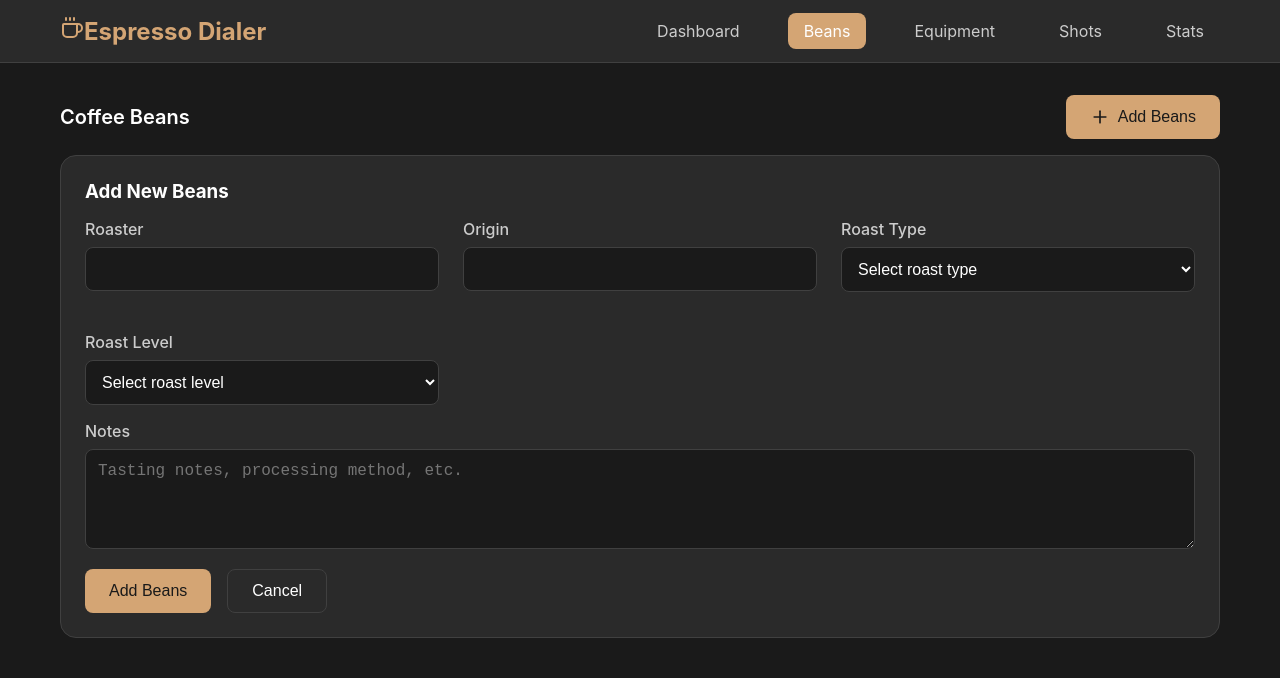
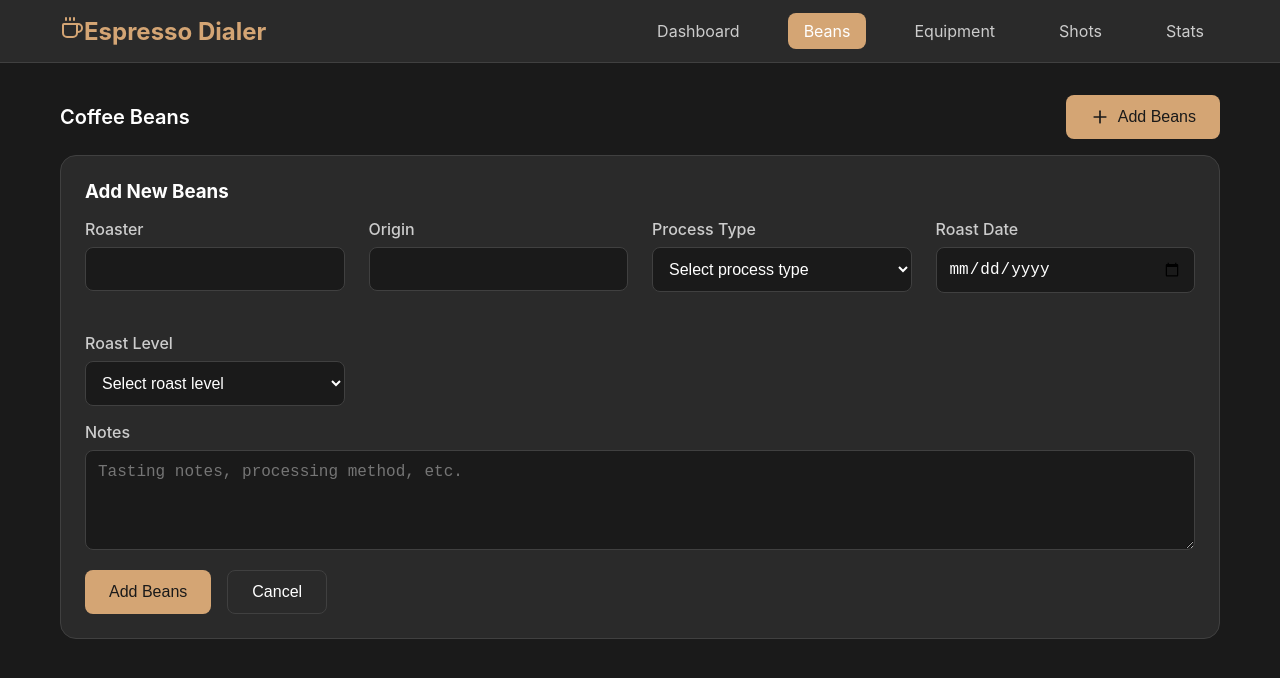
Before and after one commit to EmanuelNk/espresso-dialer, a React (Create React App) app: page /beans in a window 1280 px wide. Both pictures are taken after a click on the button "Add Beans". Shown: the top 678 px of the page. Built offline with nearby package versions, Linux system fonts and the light colour scheme.

Commit message:
Update Beans component to include process type and roast date fields in the bean form. Refactor bean display to group by roaster and show roast date with freshness indicator. Adjust Stats component to maintain consistent formatting for bean information.

```diff
--- a/src/pages/Beans.tsx
+++ b/src/pages/Beans.tsx
@@ -13,7 +13,8 @@ const Beans: React.FC = () => {
   const [beanForm, setBeanForm] = useState({
     roaster: '',
     origin: '',
-    roastType: '',
+    processType: '',
+    roastDate: '',
     roastLevel: '',
     notes: '',
   });
@@ -25,7 +26,7 @@ const Beans: React.FC = () => {
       ...beanForm,
     };
     dispatch({ type: 'ADD_BEAN', payload: newBean });
-    setBeanForm({ roaster: '', origin: '', roastType: '', roastLevel: '', notes: '' });
+    setBeanForm({ roaster: '', origin: '', processType: '', roastDate: '', roastLevel: '', notes: '' });
     setShowForm(false);
   };
 
@@ -40,6 +41,14 @@ const Beans: React.FC = () => {
   const getGrinderForBean = (beanId: string) => {
     // For simplicity, we'll use the first grinder if available
     return state.grinders[0] || null;
+  };
+
+  const getDaysFromRoast = (roastDate: string) => {
+    const roast = new Date(roastDate);
+    const today = new Date();
+    const diffTime = Math.abs(today.getTime() - roast.getTime());
+    const diffDays = Math.ceil(diffTime / (1000 * 60 * 60 * 24));
+    return diffDays;
   };
 
   return (
@@ -59,7 +68,7 @@ const Beans: React.FC = () => {
         <div className="card" style={{ marginBottom: '2rem' }}>
           <form onSubmit={handleAddBean}>
             <h3 style={{ marginBottom: '1rem', color: 'var(--text-primary)' }}>Add New Beans</h3>
-            <div className="grid grid-2">
+            <div className="grid grid-3">
               <div className="form-group">
                 <label className="form-label">Roaster</label>
                 <input
@@ -81,18 +90,31 @@ const Beans: React.FC = () => {
                 />
               </div>
               <div className="form-group">
-                <label className="form-label">Roast Type</label>
+                <label className="form-label">Process Type</label>
                 <select
                   className="form-select"
-                  value={beanForm.roastType}
-                  onChange={(e) => setBeanForm({ ...beanForm, roastType: e.target.value })}
+                  value={beanForm.processType}
+                  onChange={(e) => setBeanForm({ ...beanForm, processType: e.target.value })}
                   required
                 >
-                  <option value="">Select roast type</option>
-                  <option value="Single Origin">Single Origin</option>
-                  <option value="Blend">Blend</option>
-                  <option value="Decaf">Decaf</option>
+                  <option value="">Select process type</option>
+                  <option value="Washed">Washed</option>
+                  <option value="Natural">Natural</option>
+                  <option value="Honey">Honey</option>
+                  <option value="Anaerobic">Anaerobic</option>
+                  <option value="Semi-washed">Semi-washed</option>
+                  <option value="Wet-hulled">Wet-hulled</option>
                 </select>
+              </div>
+              <div className="form-group">
+                <label className="form-label">Roast Date</label>
+                <input
+                  type="date"
+                  className="form-input"
+                  value={beanForm.roastDate}
+                  onChange={(e) => setBeanForm({ ...beanForm, roastDate: e.target.value })}
+                  required
+                />
               </div>
               <div className="form-group">
                 <label className="form-label">Roast Level</label>
@@ -136,13 +158,33 @@ const Beans: React.FC = () => {
         </div>
       )}
 
-      <div className="grid grid-2">
-        {state.beans.map((bean) => {
+      {/* Group beans by roaster */}
+      {Object.entries(
+        state.beans.reduce((acc, bean) => {
+          if (!acc[bean.roaster]) {
+            acc[bean.roaster] = [];
+          }
+          acc[bean.roaster].push(bean);
+          return acc;
+        }, {} as Record<string, typeof state.beans>)
+      ).map(([roaster, beans]) => (
+        <div key={roaster} style={{ marginBottom: '2rem' }}>
+          <h2 style={{
+            color: 'var(--primary-coffee)',
+            marginBottom: '1rem',
+            fontSize: '1.5rem',
+            borderBottom: '2px solid var(--border-color)',
+            paddingBottom: '0.5rem'
+          }}>
+            {roaster}
+          </h2>
+          <div className="grid grid-2">
+            {beans.map((bean) => {
           const grinder = getGrinderForBean(bean.id);
           return (
             <div key={bean.id} className="card">
               <div className="card-header">
-                <h3 className="card-title">{bean.roaster}</h3>
+                <h3 className="card-title">{bean.roaster} - {bean.origin}</h3>
                 <button
                   className="btn btn-danger"
                   onClick={() => dispatch({ type: 'DELETE_BEAN', payload: bean.id })}
@@ -154,10 +196,21 @@ const Beans: React.FC = () => {
 
               <div style={{ marginBottom: '1rem' }}>
                 <p style={{ color: 'var(--text-secondary)', marginBottom: '0.5rem' }}>
-                  <strong>Origin:</strong> {bean.origin}
+                  <strong>Process:</strong> {bean.processType}
                 </p>
                 <p style={{ color: 'var(--text-secondary)', marginBottom: '0.5rem' }}>
-                  <strong>Type:</strong> {bean.roastType}
+                  <strong>Roast Date:</strong> {new Date(bean.roastDate).toLocaleDateString()}
+                  <span style={{
+                    marginLeft: '0.5rem',
+                    padding: '0.25rem 0.5rem',
+                    backgroundColor: getDaysFromRoast(bean.roastDate) <= 14 ? 'var(--success)' : getDaysFromRoast(bean.roastDate) <= 30 ? 'var(--warning)' : 'var(--error)',
+                    color: 'white',
+                    borderRadius: '4px',
+                    fontSize: '0.8rem',
+                    fontWeight: 'bold'
+                  }}>
+                    {getDaysFromRoast(bean.roastDate)} days
+                  </span>
                 </p>
                 <p style={{ color: 'var(--text-secondary)', marginBottom: '0.5rem' }}>
                   <strong>Roast Level:</strong> {bean.roastLevel}
@@ -233,7 +286,9 @@ const Beans: React.FC = () => {
             </div>
           );
         })}
-      </div>
+          </div>
+        </div>
+      ))}
 
       {state.beans.length === 0 && !showForm && (
         <div className="empty-state">
--- a/src/pages/Stats.tsx
+++ b/src/pages/Stats.tsx
@@ -267,9 +267,9 @@ const Stats: React.FC = () => {
                       borderRadius: '8px',
                       fontSize: '0.9rem'
                     }}>
-                      <span style={{ color: 'var(--text-secondary)' }}>
-                        {bean?.roaster} - {bean?.origin}
-                      </span>
+                                             <span style={{ color: 'var(--text-secondary)' }}>
+                         {bean?.roaster} - {bean?.origin}
+                       </span>
                                              <div style={{ display: 'flex', gap: '1rem', color: 'var(--text-primary)' }}>
                          <span>Grind: {shot.grindSize.toFixed(1)}</span>
                          <span>Time: {shot.shotTime}s</span>
--- a/src/types/index.ts
+++ b/src/types/index.ts
@@ -17,7 +17,8 @@ export interface Bean {
   id: string;
   roaster: string;
   origin: string;
-  roastType: string;
+  processType: string;
+  roastDate: string;
   roastLevel: string;
   notes: string;
   grindSetting?: number;
```
